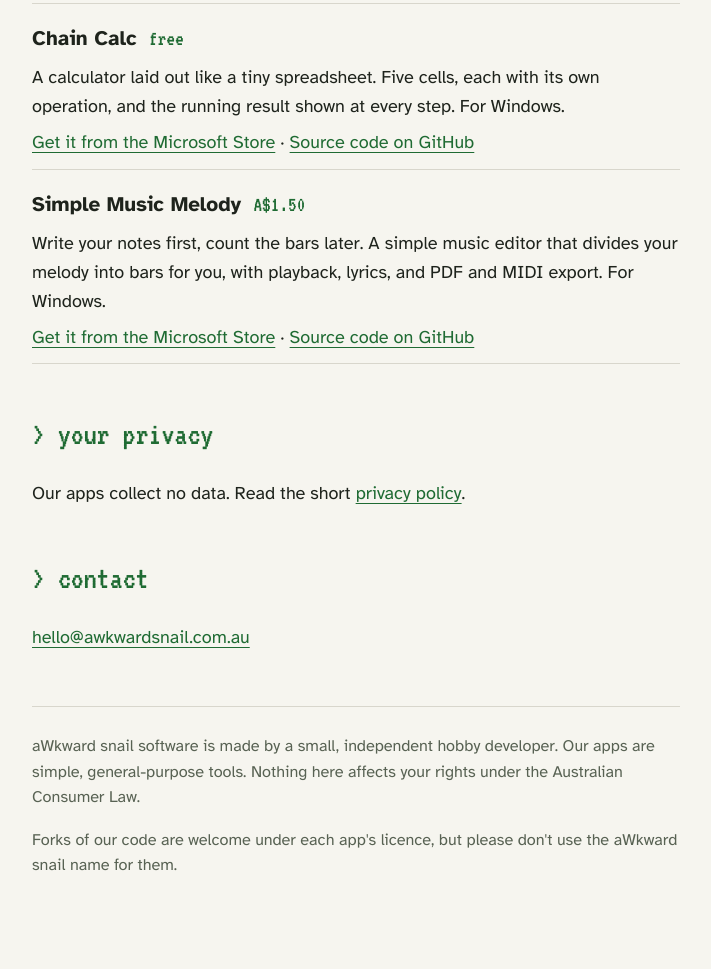
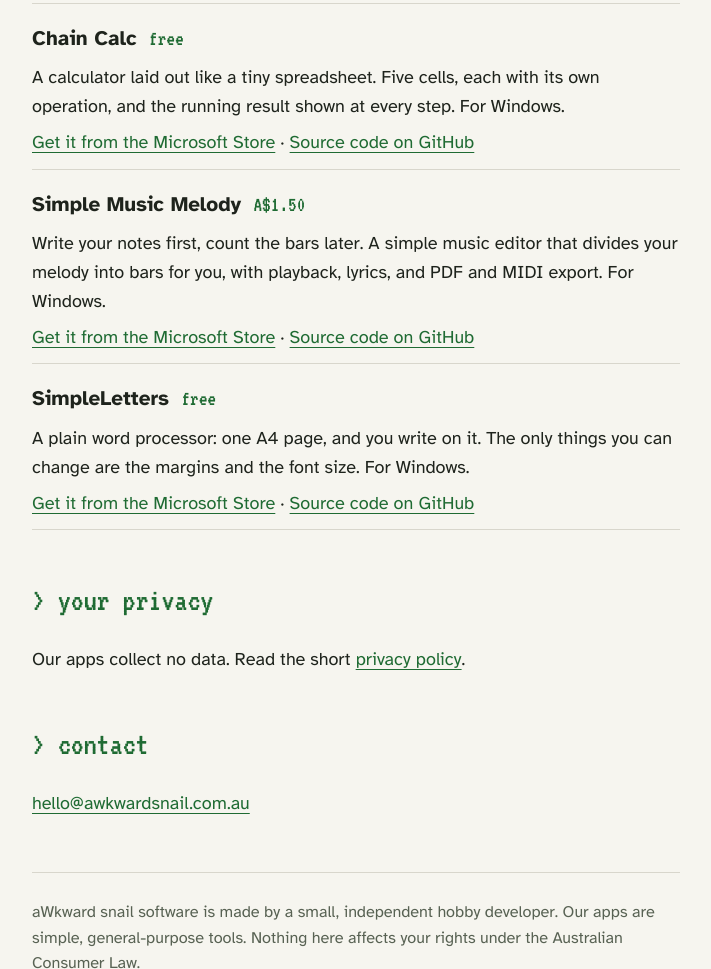
Before and after one commit to AwkwardSnail/awkwardsnail.github.io, a plain HTML site: page index.html in a window 1280 px wide. Shown: the part 903-1872 px from the top of the page, without its empty margins (284-995 px from the left). Drawn offline with Linux system fonts and the light colour scheme.

Commit message:
Release SimpleLetters (free): in the Microsoft Store
Co-Authored-By: Claude Opus 5.5 <noreply@anthropic.com>
Claude-Session: https://claude.ai/code/session_01J5P2eYg37iJAa2ahsdhtkB

```diff
--- a/index.html
+++ b/index.html
@@ -60,6 +60,13 @@
       <p><a href="https://apps.microsoft.com/detail/9PGSX2ZGBBPG">Get it from the Microsoft Store</a> ·
       <a href="https://github.com/AwkwardSnail/SimpleMusic">Source code on GitHub</a></p>
     </li>
+    <li>
+      <strong>SimpleLetters</strong> <span class="price">free</span>
+      <p>A plain word processor: one A4 page, and you write on it. The only
+      things you can change are the margins and the font size. For Windows.</p>
+      <p><a href="https://apps.microsoft.com/detail/9PGWL7R7W6P1">Get it from the Microsoft Store</a> ·
+      <a href="https://github.com/AwkwardSnail/SimpleLetters">Source code on GitHub</a></p>
+    </li>
   </ul>
 
   <h2>&gt; your privacy</h2>
```
